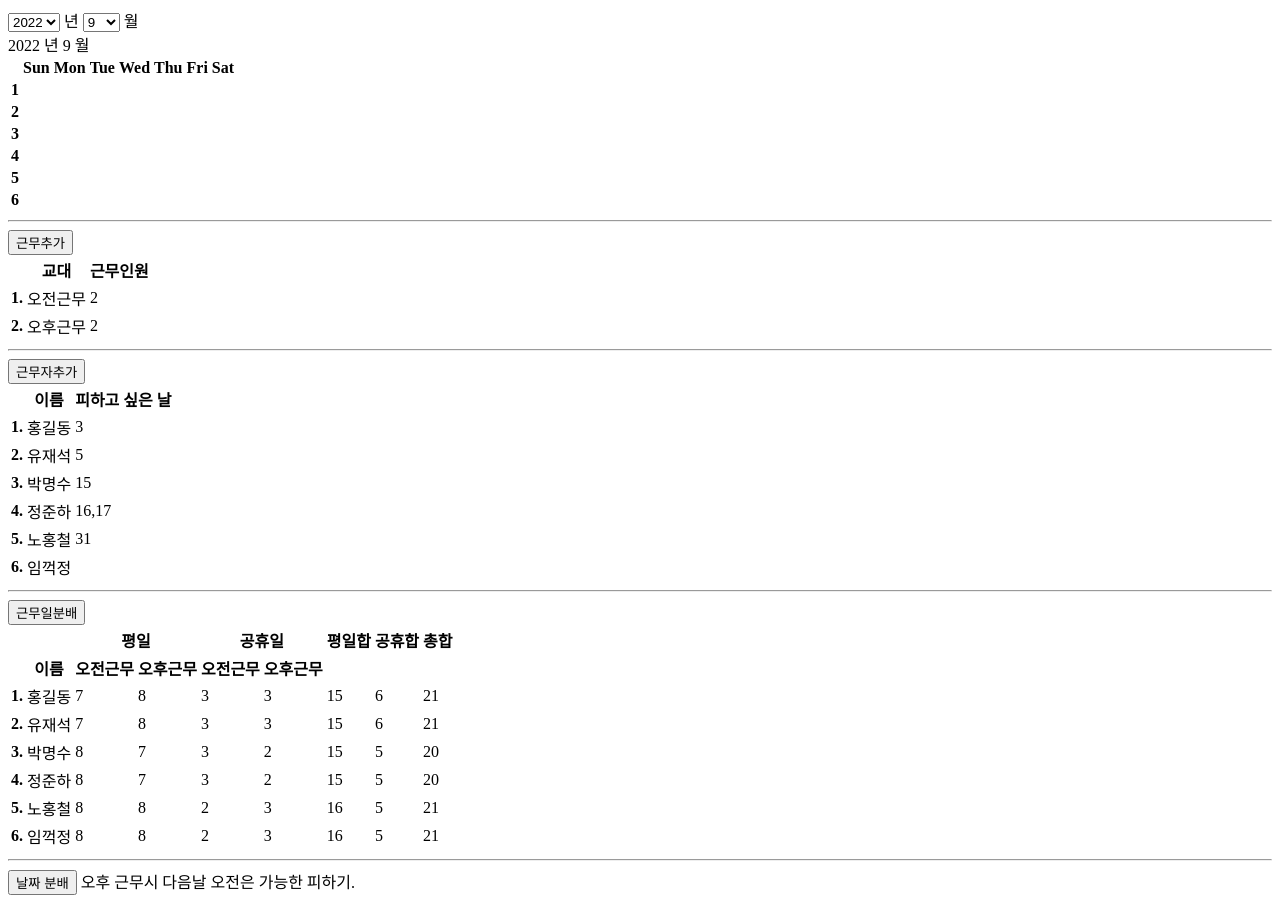
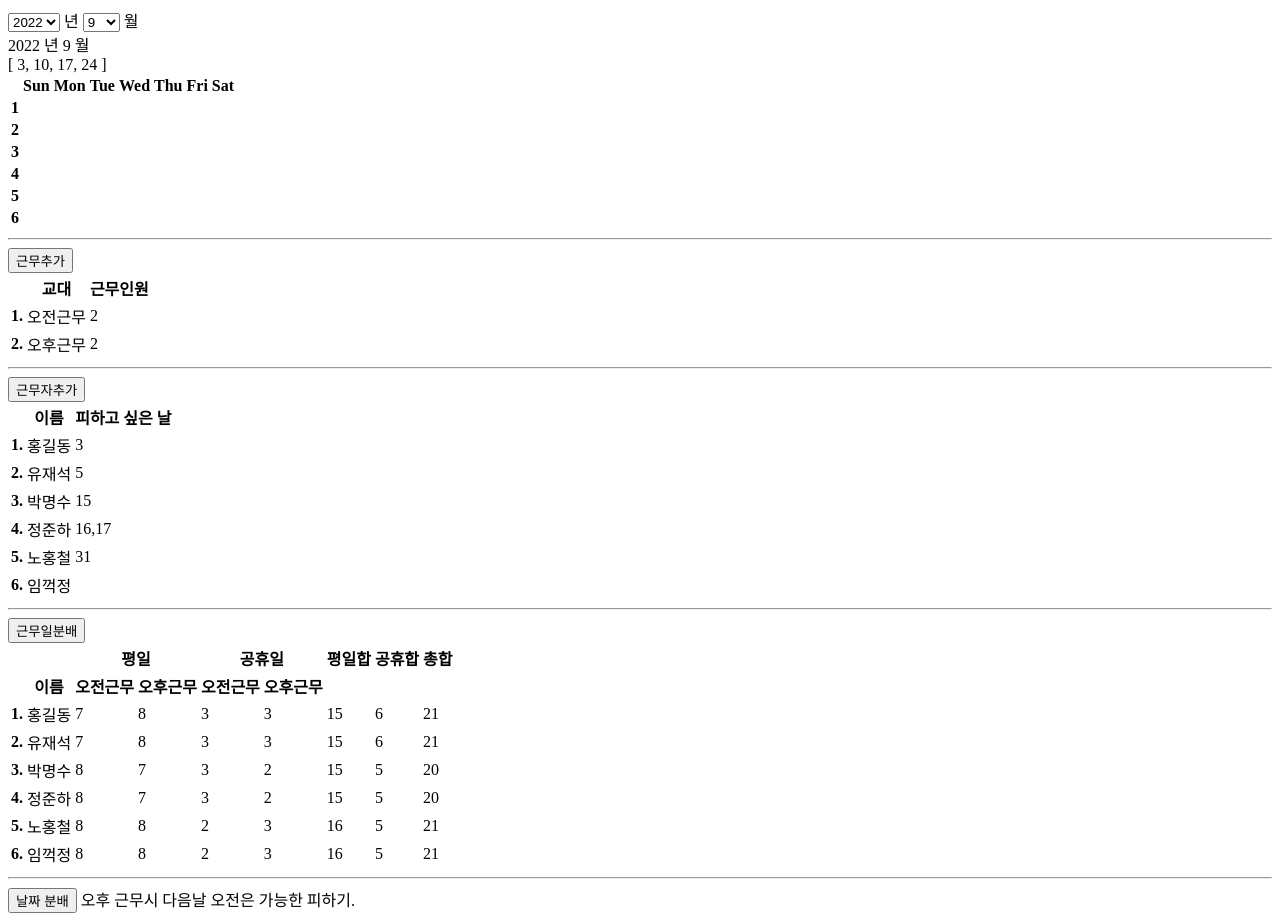
Before and after one commit to woajun/schedule-divider, a Vue app: page / in a window 1280 px wide. Built offline with nearby package versions, Linux system fonts and the light colour scheme.

Commit message:
everySundayIndexes

```diff
--- a/src/components/SpecifyDate/DateButtonTable.vue
+++ b/src/components/SpecifyDate/DateButtonTable.vue
@@ -1,3 +1,4 @@
+<!-- eslint-disable no-cond-assign -->
 <script lang="ts" setup>
 import { computed, defineProps } from 'vue';
 import { iterate } from '../helper';
@@ -12,13 +13,15 @@ interface Day {
 const props = defineProps<{ array: Day[] }>();
 
 // 모든 일요일 인덱스를 찾는다.
+const everySundayIndexes = computed(() => props.array.reduce((arr, e, i) => {
+  if (e.weekday === 0) arr.push(i);
+  return arr;
+}, [] as number[]));
+
+console.log('everySundayIndexes', everySundayIndexes.value);
+
 // 인덱스를 기준으로 배열을 만든다.
 // 배열을 템플릿에서 돌린다.
-
-console.log(props.array);
-
-const findSunday = props.array.findIndex((e) => e.weekday === 0);
-console.log('findIndex', findSunday);
 
 const month = computed(() => {
   const months = iterate(6).map((i) => ({
@@ -38,6 +41,7 @@ const month = computed(() => {
 </script>
 <template>
   <div>
+    {{ everySundayIndexes }}
     <table>
       <thead>
         <tr>
```
